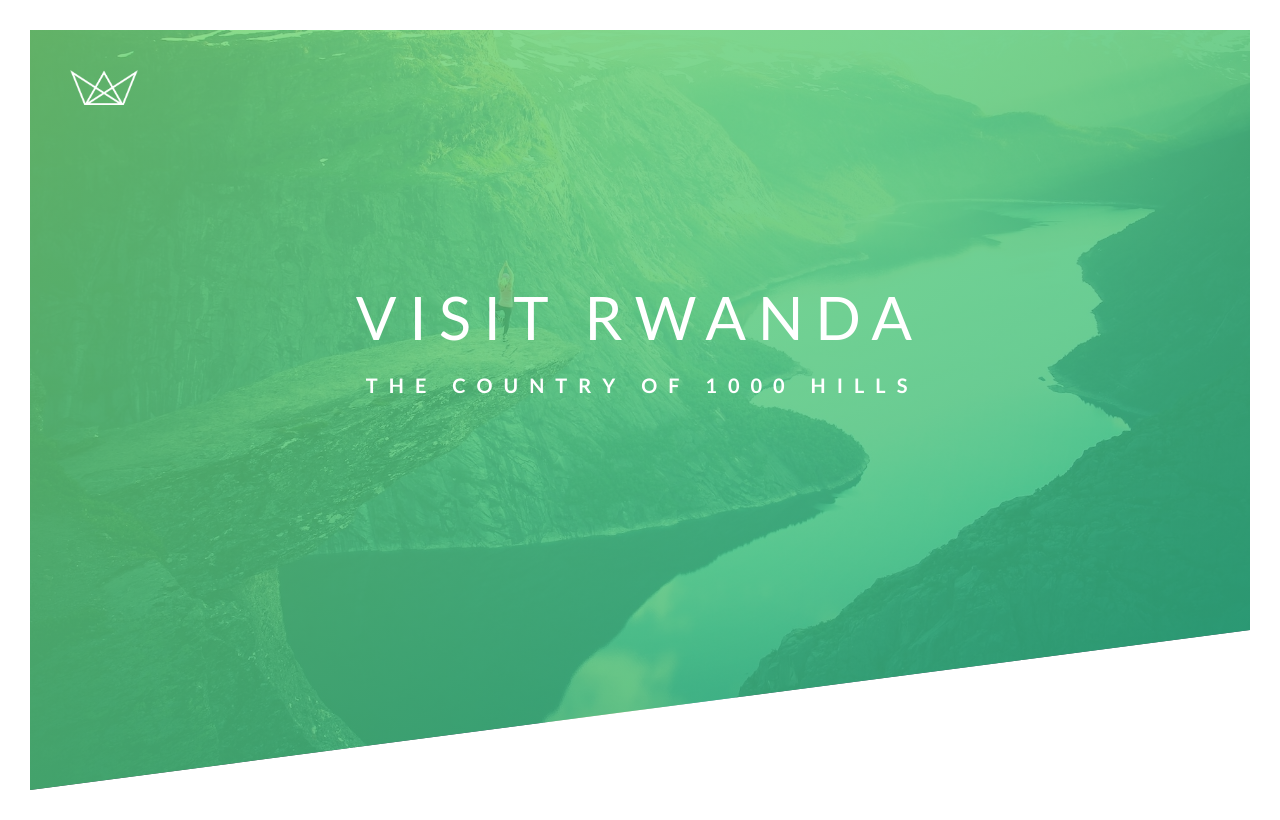
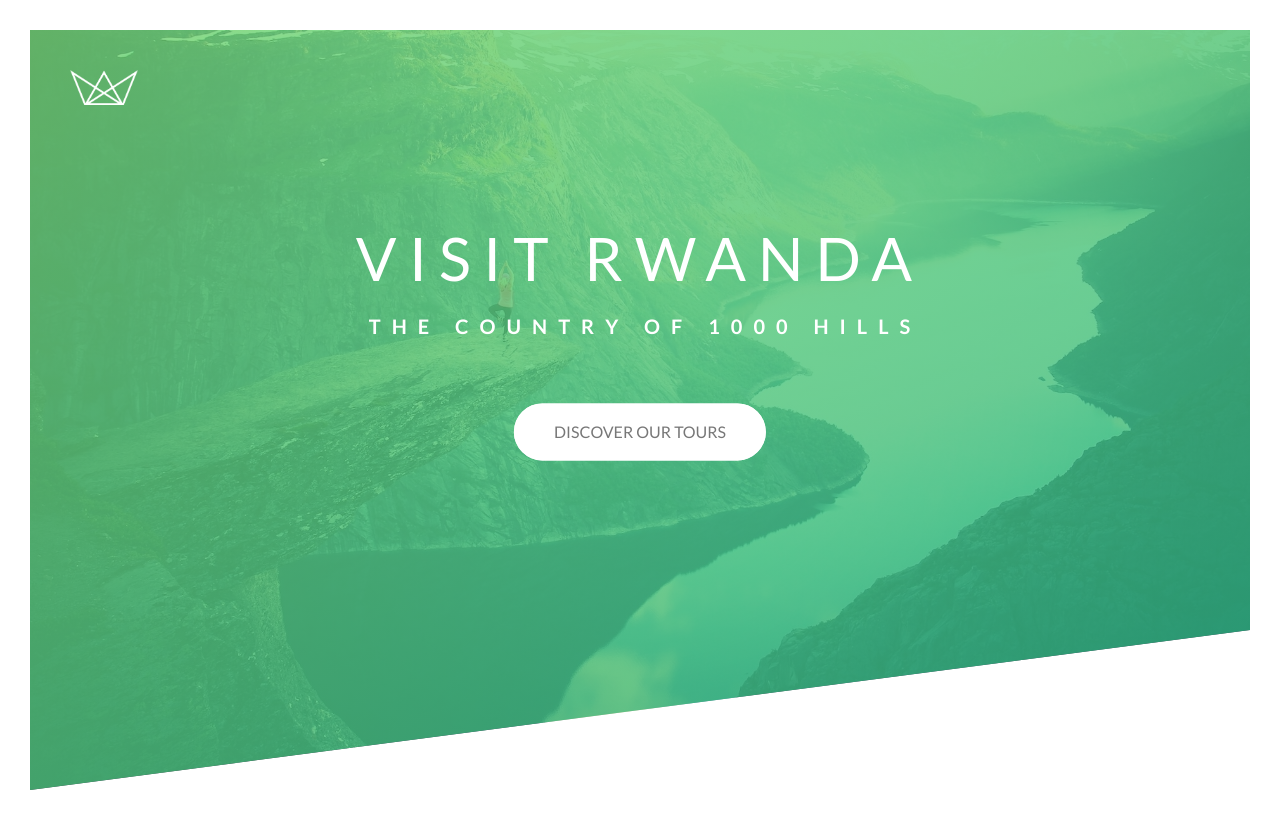
Before and after one commit to itangishaka1/beautiful_rwanda, a React (Create React App) app: page / in a window 1280 px wide. Built offline with nearby package versions, Linux system fonts and the light colour scheme.

Commit message:
1. Add the Button component  2. using the ::after pseudo-element  3. A creative hover animation using the transition property

```diff
--- /dev/null
+++ b/src/components/Button/Button.jsx
@@ -0,0 +1,10 @@
+import './Button.scss'
+
+
+const Button = ({ className, text }) => {
+  return (
+    <a href='#top' className={`${className} btn btn-animated`}>{text}</a>
+  )
+}
+
+export default Button
--- /dev/null
+++ b/src/components/Button/Button.scss
@@ -0,0 +1,69 @@
+.btn {
+    &:link,
+    &:visited {
+        text-transform: uppercase;
+        text-decoration: none;
+        padding: 15px 40px;
+        display: inline-block;
+        border-radius: 100px;
+
+        transition: all .2s;
+        position: relative;
+
+    }
+
+    &:hover{
+        transform: translateY(-3px);
+        box-shadow: 0 10px 20px rgba(0,0,0,.2);
+
+        &::after{
+            transform: scaleX(1.4) scaleY(1.6);
+            opacity: 0;
+        }
+    }
+
+    &:active {
+        transform: translateY(-1px);
+        box-shadow: 0 5px 10px rgba(0,0,0,.2);
+    }
+
+    &-white {
+        background-color: #fff;
+        color: #777;
+
+        &::after{
+            background-color: #fff;
+        }
+    }
+
+    &::after {
+        content: '';
+        display: inline-block;
+        height: 100%;
+        width: 100%;
+        border-radius: 100px;
+        position: absolute;
+        top: 0;
+        left: 0;
+        z-index: -1;
+        transition: all .4s;
+    }
+
+    &-animated {
+        animation: moveInButton .5s ease-out .75s;
+        animation-fill-mode: backwards;
+
+    }
+}
+
+@keyframes moveInButton {
+    0% {
+        opacity: 0;
+        transform: translateY(30px);
+    }
+    100% {
+        opacity: 1;
+        transform: translate(0);
+
+    }
+}
--- a/src/components/Header/Header.jsx
+++ b/src/components/Header/Header.jsx
@@ -1,5 +1,6 @@
 import "./Header.scss";
 import Logo from "../../img/logo-white.png";
+import Button from "../Button/Button";
 
 const Header = () => {
   return (
@@ -13,6 +14,7 @@
           <span className="heading-primary-main">visit rwanda</span>
           <span className="heading-primary-sub">the country of 1000 hills</span>
         </h1>
+        <Button text='discover our tours' className='btn-white' />
       </div>
     </header>
   );
--- a/src/components/Header/Header.scss
+++ b/src/components/Header/Header.scss
@@ -38,12 +38,14 @@
     top: 40%;
     left: 50%;
     transform: translate(-50%, -50%);
+    text-align: center; // added to center the btn-white
 
     .heading-primary {
       color: #fff;
       text-transform: uppercase;
 
       backface-visibility: hidden; // in case our animation shake(last letter)
+      margin-bottom: 60px;
 
       .heading-primary-main {
         display: block;
@@ -84,6 +86,7 @@
     transform: translate(0);
   }
 }
+
 @keyframes moveInRight {
   0% {
     opacity: 0;
```
